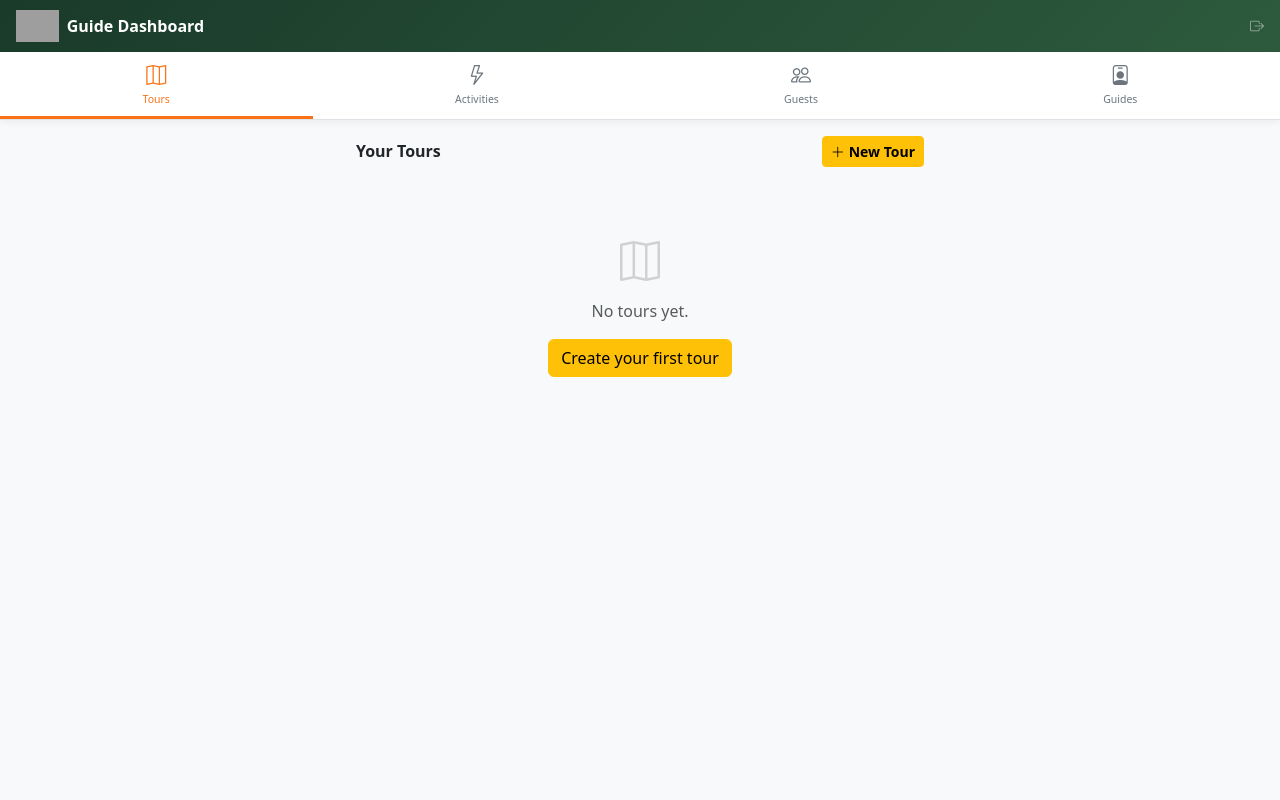
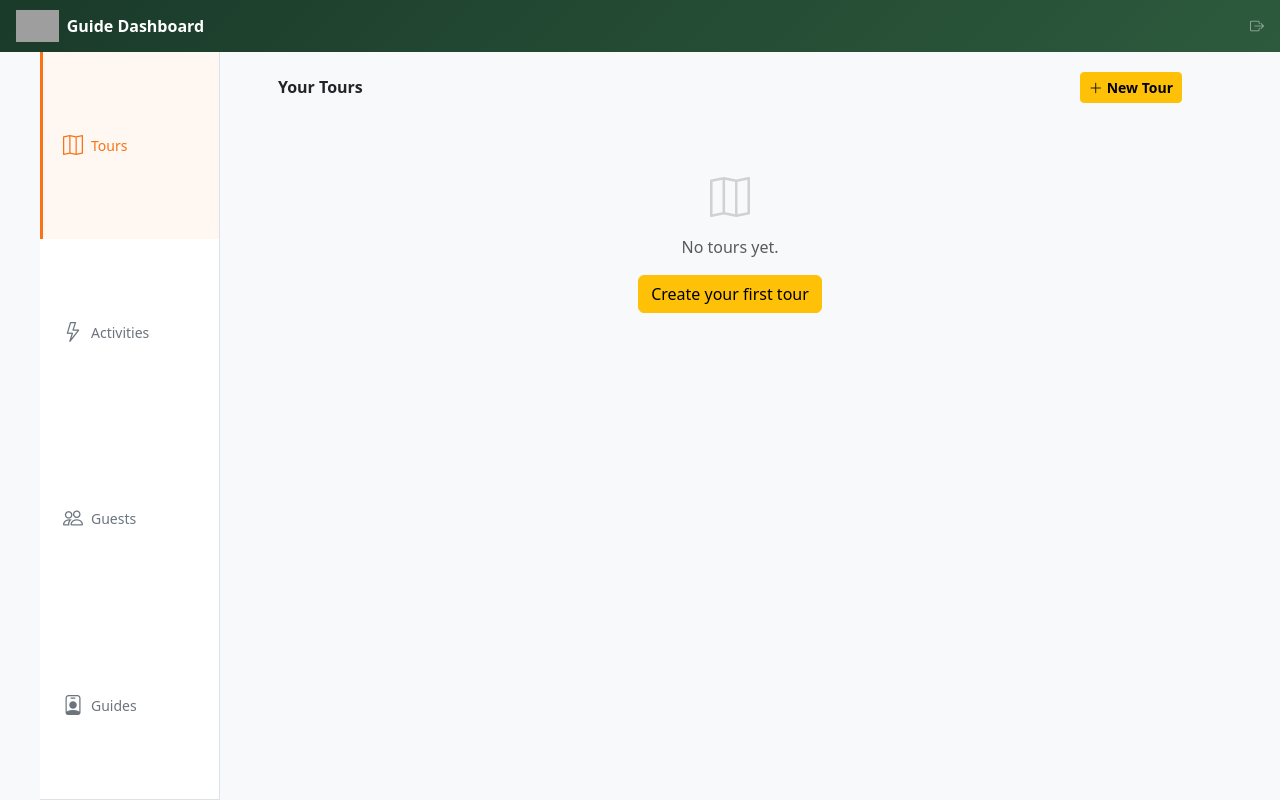
Before and after one commit to GavinHolder/overberg-adventures, a Django app: page /guide/tours/ in a window 1280 px wide. Run offline with Django 5.2, Linux system fonts and the light colour scheme; the visitor is signed in with stand-in values (Sample User, id 1); data comes from the database, SQL or seed files in the repository; data that the repository does not hold is empty; parts of the project's set-up code (start-up, migrations or seed data) failed here and were passed over; some libraries are stand-ins or nearby versions; grey boxes are pictures that could not be loaded.

Commit message:
fix: responsive design — center PWA at 480px, dashboard sidebar on desktop, fix template comment bug
- tour_card.html: replace multi-line {# #} comment block with {% comment %} tag to prevent Django rendering it as literal text
- app.css: add @media (min-width: 640px) block centering PWA content at 480px; bottom-nav pinned to same column
- base.html: wrap dashboard nav + main in .dash-layout div for sidebar flex layout on desktop
- dashboard.css: add @media (min-width: 768px) sidebar layout — vertical sticky nav (180px), main content flex-grows up to 960px, max container 1200px

```diff
--- a/static/css/dashboard.css
+++ b/static/css/dashboard.css
@@ -166,3 +166,74 @@
 }
 
 .fab-add:hover { color: #fff; transform: scale(1.08); }
+
+/* ─── Desktop responsive: sidebar layout (md+) ──────────────────────── */
+/*
+ * On screens >= 768px the vertical tab-bar becomes a left sidebar.
+ * The main content area expands to fill the remaining width up to 1200 px.
+ * Mobile layout (tabs on top, full-width cards) is unchanged below 768 px.
+ */
+@media (min-width: 768px) {
+
+  /* Outer wrapper: horizontal flex, centred, max 1200 px */
+  .dash-layout {
+    display: flex;
+    align-items: flex-start;
+    max-width: 1200px;
+    margin: 0 auto;
+    min-height: calc(100vh - 52px);
+  }
+
+  /* Sidebar nav: vertical column, sticky below the header */
+  .dashboard-tabs {
+    flex-direction: column;
+    width: 180px;
+    min-width: 180px;
+    min-height: calc(100vh - 52px);
+    position: sticky;
+    top: 52px;
+    border-right: 1px solid #dee2e6;
+    border-bottom: none;
+    box-shadow: none;
+    background: #fff;
+    z-index: 10;
+  }
+
+  /* Each tab: left-aligned with left-border active indicator */
+  .dash-tab {
+    text-align: left !important;
+    padding: 14px 20px;
+    border-bottom: none !important;
+    border-left: 3px solid transparent;
+    border-bottom-color: transparent !important;
+    display: flex;
+    align-items: center;
+    gap: 8px;
+  }
+
+  .dash-tab:hover,
+  .dash-tab.active {
+    border-left-color: #F97316;
+    border-bottom-color: transparent !important;
+    background: rgba(249, 115, 22, 0.06);
+  }
+
+  /* Override d-block on icons so they sit inline with label */
+  .dash-tab i {
+    display: inline !important;
+    font-size: 1.1rem;
+  }
+
+  /* Label text: visible inline */
+  .dash-tab span.small {
+    display: inline;
+    font-size: 14px;
+  }
+
+  /* Main content: flex-grow, reasonable max-width */
+  .dashboard-main {
+    flex: 1;
+    max-width: 960px;
+    padding: 20px 28px;
+  }
+}
--- a/templates/admin_panel/base.html
+++ b/templates/admin_panel/base.html
@@ -24,6 +24,8 @@
     <a href="/" class="text-white-50 small"><i class="bi bi-box-arrow-right"></i></a>
   </header>
 
+  <div class="dash-layout">
+
     <nav class="dashboard-tabs d-flex border-bottom">
       <a href="{% url 'dashboard:tours_list' %}"
          class="dash-tab flex-fill text-center py-2 {% block tab_tours %}{% endblock %}">
@@ -47,6 +49,8 @@
       {% block content %}{% endblock %}
     </main>
 
+  </div><!-- /.dash-layout -->
+
   <div id="htmx-modal-target"></div>
 
   <script src="https://cdn.jsdelivr.net/npm/bootstrap@5.3.3/dist/js/bootstrap.bundle.min.js"></script>
--- a/templates/admin_panel/tours/partials/tour_card.html
+++ b/templates/admin_panel/tours/partials/tour_card.html
@@ -63,14 +63,14 @@
     <a href="{% url 'dashboard:tour_qr' tour.pk %}" class="btn btn-sm btn-outline-secondary">
       <i class="bi bi-qr-code"></i>
     </a>
-    {#
+    {% comment %}
       HTMX delete button:
       - hx-delete sends a DELETE request to the tour_delete endpoint.
       - hx-confirm shows a browser confirm dialog before sending the request.
       - hx-target selects this entire card div by its unique ID.
       - hx-swap="outerHTML swap:0.3s" replaces the card with the empty response body,
         effectively removing it from the DOM with a 300 ms fade transition.
-    #}
+    {% endcomment %}
     <button class="btn btn-sm btn-outline-danger"
             hx-delete="{% url 'dashboard:tour_delete' tour.pk %}"
             hx-confirm="Delete {{ tour.name|escapejs }}? This will also delete all itinerary items and bookings."
```
Also changed, not shown: static/css/app.css (+42 -0 lines). Lines whose indentation alone changed are shown as unchanged.
